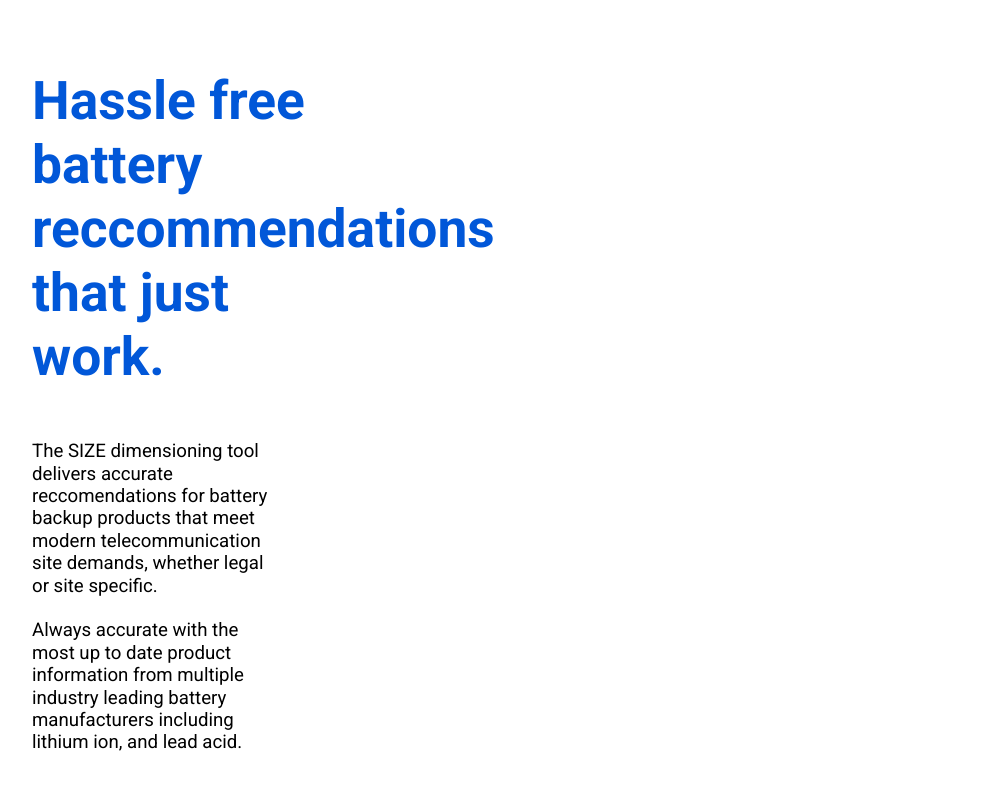
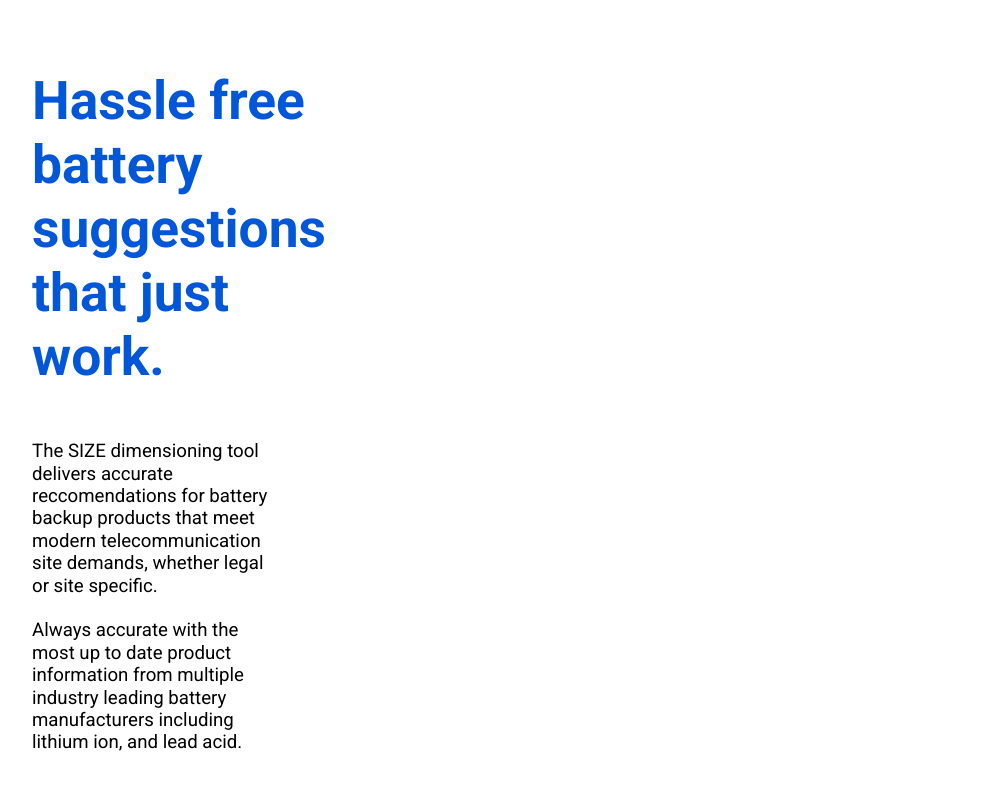
Before and after one commit to wikidbrit/sprint_design, a plain HTML site: page index.html in a window 1280 px wide. Shown: the part 128-916 px from the top of the page, without its empty margins (128-1131 px from the left). Drawn offline with Linux system fonts and the light colour scheme.

Commit message:
testing2

```diff
--- a/index.html
+++ b/index.html
@@ -20,7 +20,7 @@
         <div class="backgroundContact"></div>
 
         <div class="headertext">
-        <h1 class="flavorText">Hassle free battery reccommendations that just work.</h1>
+        <h1 class="flavorText">Hassle free battery suggestions that just work.</h1>
         <p class="subText">The SIZE dimensioning tool delivers accurate reccomendations for battery backup products that meet modern telecommunication site demands, whether legal or site specific.
                 <br>
                 <br>
```
